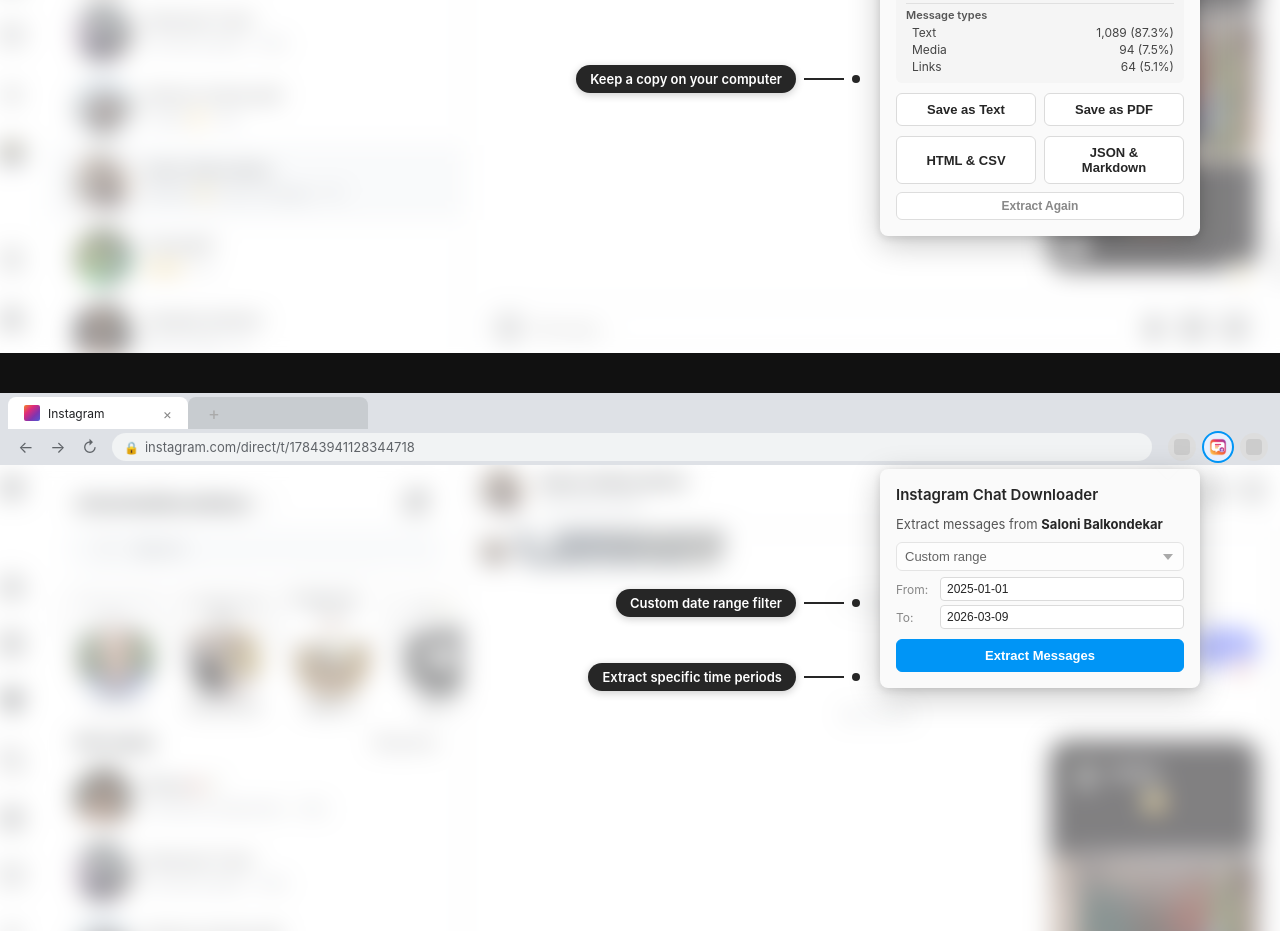
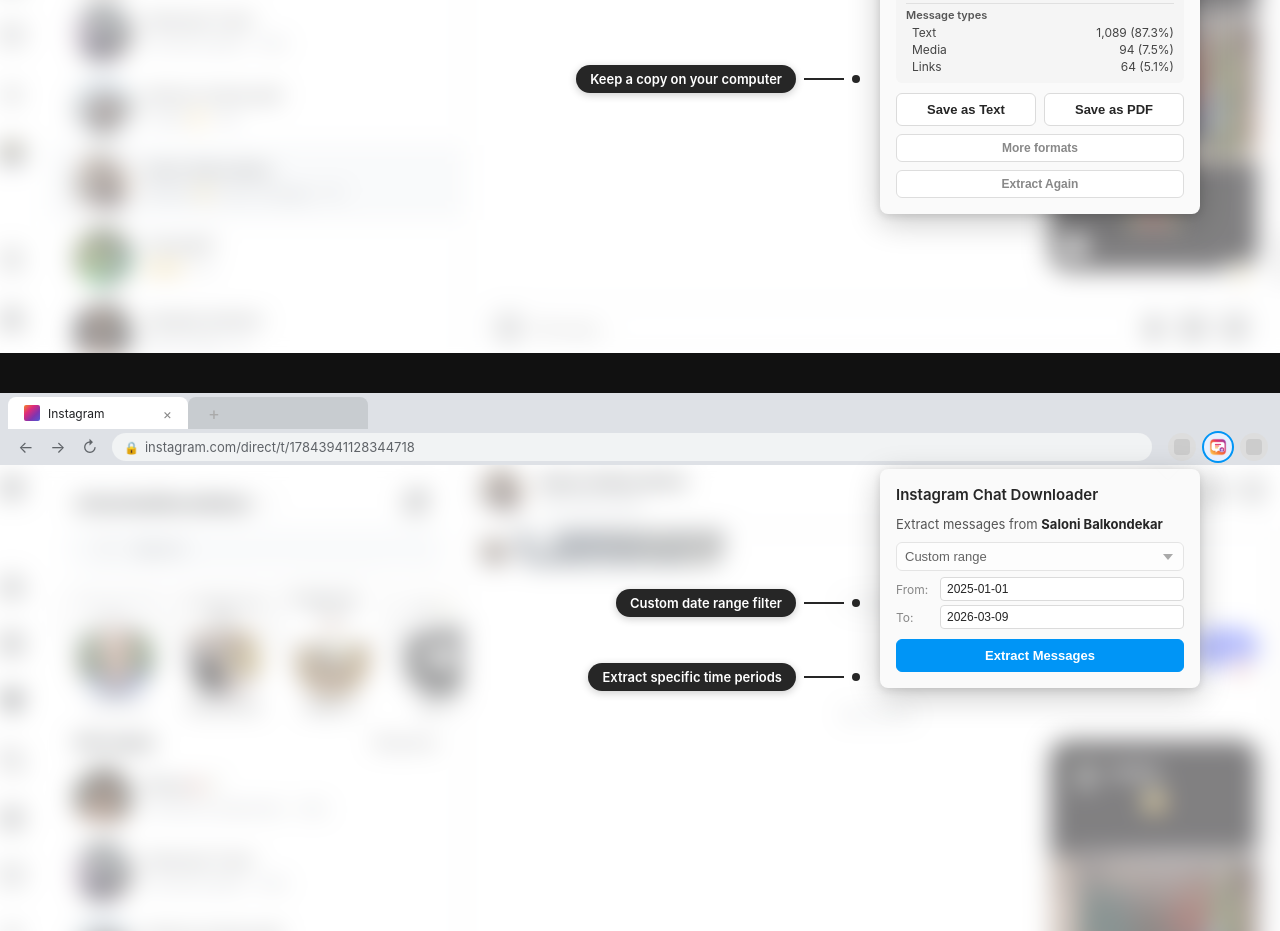
Before and after one commit to rohanbalkondekar/instagram-dm-extractor, a browser extension: page screenshots/mockup.html in a window 1280 px wide. Shown: the part 2127-3058 px from the top of the page. Drawn offline with Linux system fonts and the light colour scheme.

Commit message:
fix: align listing screenshot with popup

```diff
--- a/screenshots/mockup.html
+++ b/screenshots/mockup.html
@@ -472,10 +472,7 @@ body {
         <button class="btn">Save as Text</button>
         <button class="btn">Save as PDF</button>
       </div>
-      <div class="btn-group">
-        <button class="btn">HTML &amp; CSV</button>
-        <button class="btn">JSON &amp; Markdown</button>
-      </div>
+      <button class="btn secondary" style="width:100%; text-align:center">More formats</button>
       <button class="btn secondary" style="width:100%; text-align:center">Extract Again</button>
     </div>
   </div>
```
Also changed, not shown: screenshots/screenshot-complete.png.
